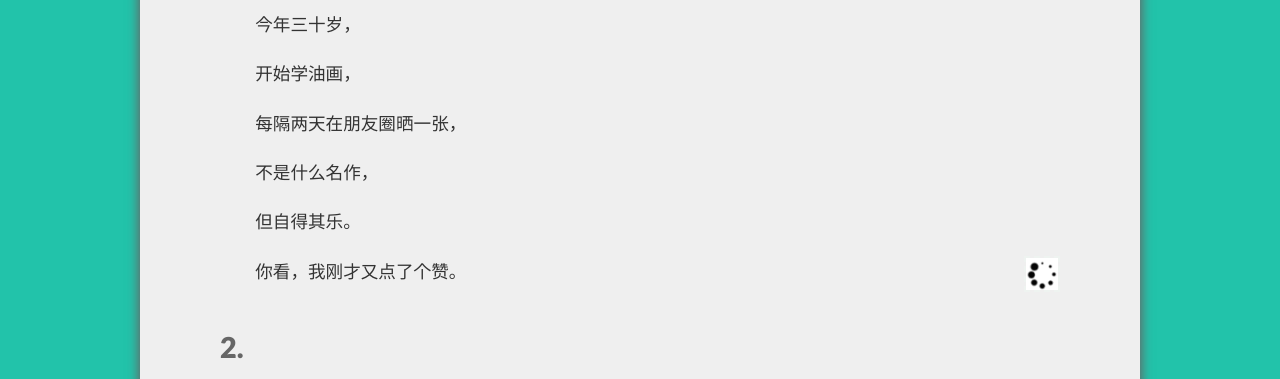
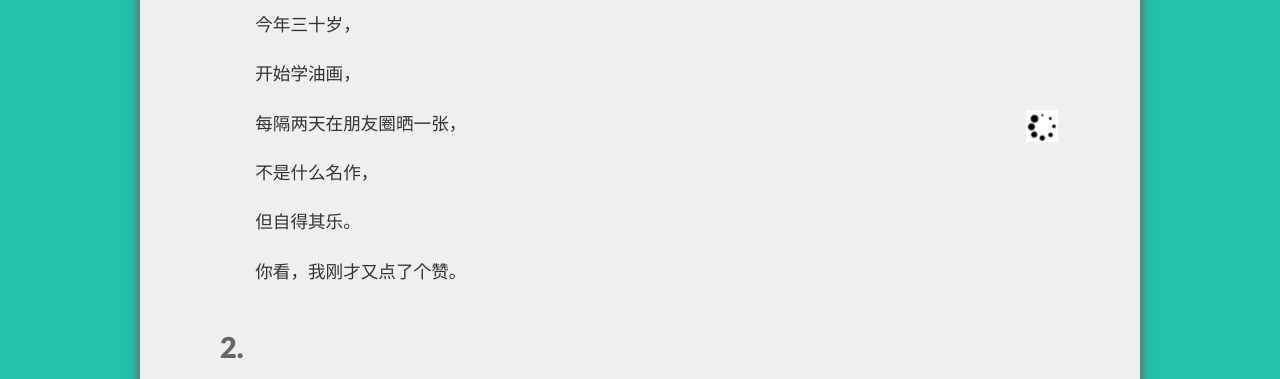
Before and after one commit to zwxscience/MyBlog, a Jekyll site: the page built from _posts/2016-03-19-for-Schrodinger's cat.md, in a window 1280 px wide. Shown: the part 1012-1391 px from the top of the page. Built offline with Jekyll 4.4.1, drawn with Linux system fonts in a browser that asks for light colours; Markdown is read by kramdown in place of the engine named in the settings; comment, search, counter and statistics services are not loaded.

Commit message:
adjust image postion Signed-off-by: zwxscience <zwxscience@gmail.com>

```diff
--- a/_posts/2016-03-19-for-Schrodinger's cat.md
+++ b/_posts/2016-03-19-for-Schrodinger's cat.md
@@ -21,13 +21,13 @@
 
 开始学油画，
 
+<img class="book-img" src="{{ site.loadingImg }}" data-src="http://blog.zhangweixiang.com/img/post/2016-03-19-for-Schrodinger's cat.jpg" />
 每隔两天在朋友圈晒一张，
 
 不是什么名作，
 
 但自得其乐。
 
-<img class="book-img" src="{{ site.loadingImg }}" data-src="http://blog.zhangweixiang.com/img/post/2016-03-19-for-Schrodinger's cat.jpg" />
 你看，我刚才又点了个赞。
 
 ## 2.
```
